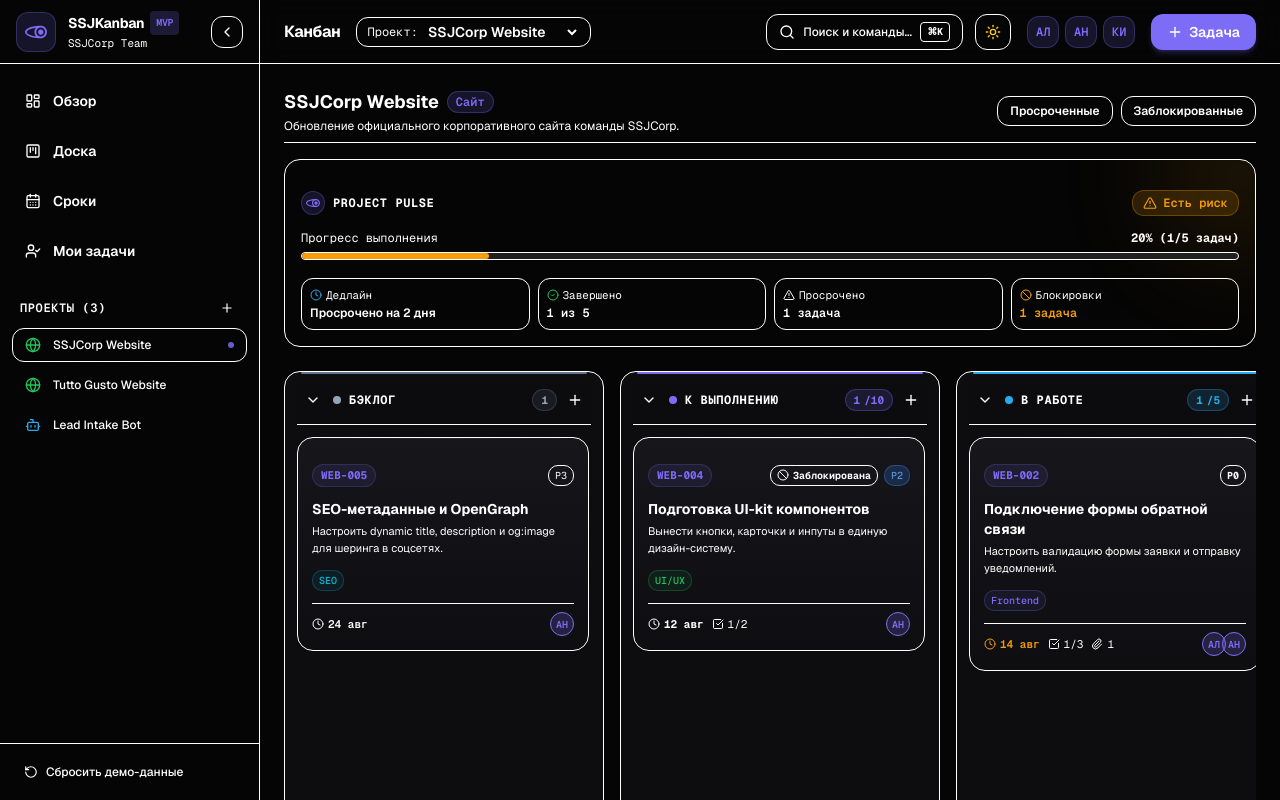
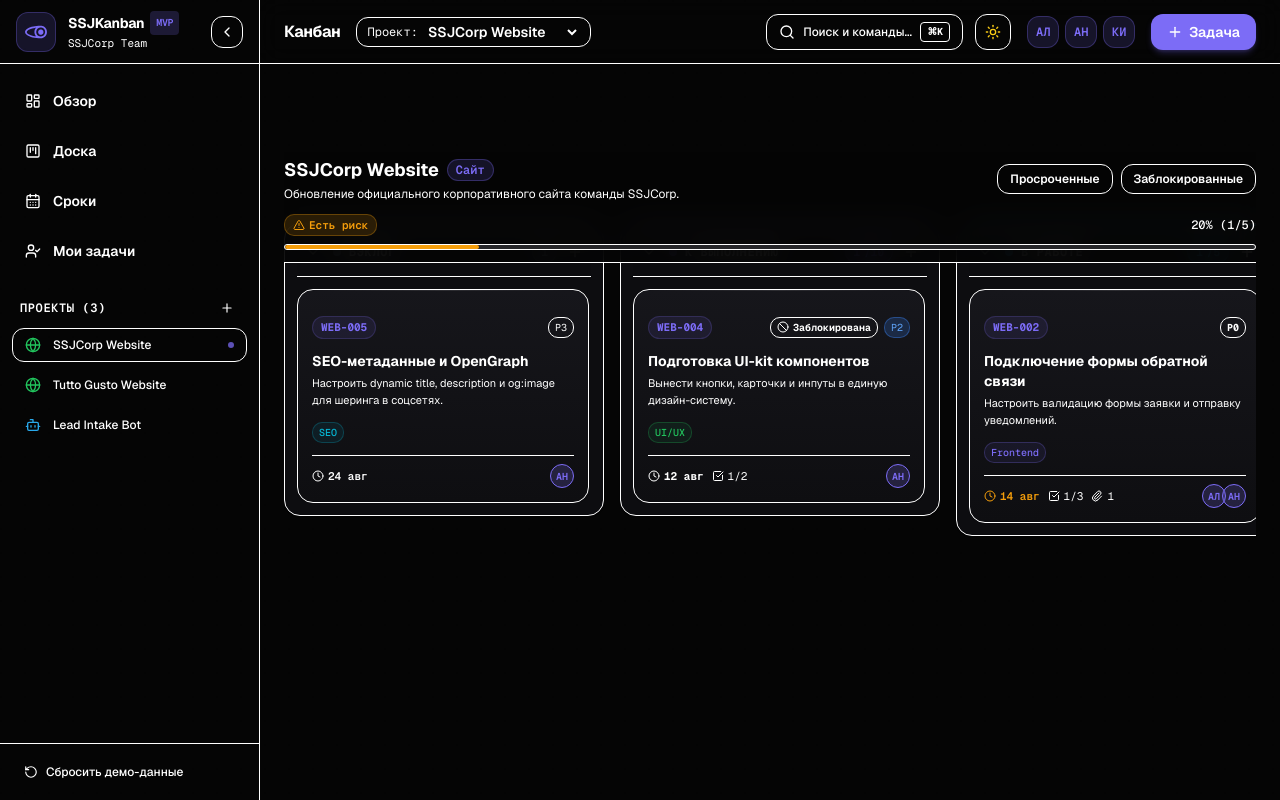
Before and after one commit to purrfect0/kanban-front, a Next.js app: page /board in a window 1280 px wide. Shown: the top 800 px of the page. Built offline with nearby package versions, Linux system fonts and the light colour scheme.

Commit message:
fix sticky subheader and column heights

```diff
--- a/src/app/board/page.tsx
+++ b/src/app/board/page.tsx
@@ -7,7 +7,7 @@ import { KanbanBoard } from "@/components/kanban/KanbanBoard";
 import { useKanban } from "@/store/KanbanContext";
 import { ProjectPulse } from "@/components/ui/ProjectPulse";
 import { BlurFade } from "@/components/ui/BlurFade";
-import { SlidersHorizontal, X, Filter } from "lucide-react";
+import { X } from "lucide-react";
 
 export default function BoardPage() {
   return (
@@ -52,9 +52,9 @@ function BoardContent() {
 
   return (
     <div className="space-y-4">
-      {/* Active Project Subheader & Project Pulse Telemetry Bar */}
-      <BlurFade delay={0.05} className="space-y-4">
-        <div className="flex flex-col md:flex-row md:items-center justify-between gap-3 pb-2 border-b border-border/40">
+      {/* Sticky Active Project Subheader & Project Pulse Telemetry Bar */}
+      <BlurFade delay={0.05} className="sticky top-16 z-20 bg-slate-50/90 dark:bg-[#050505]/90 backdrop-blur-md pb-3 pt-1 border-b border-border/40 space-y-3">
+        <div className="flex flex-col md:flex-row md:items-center justify-between gap-3">
           <div>
             <h2 className="text-lg font-bold text-foreground flex items-center gap-2">
               <span>{activeProject ? activeProject.name : "Все проекты"}</span>
@@ -111,9 +111,9 @@ function BoardContent() {
           </div>
         </div>
 
-        {/* Render Project Pulse Telemetry Panel if active project exists */}
+        {/* Render Project Pulse Telemetry Panel in Compact mode when pinned */}
         {activeProject && (
-          <ProjectPulse project={activeProject} tasks={tasks} />
+          <ProjectPulse project={activeProject} tasks={tasks} compact />
         )}
       </BlurFade>
 
--- a/src/components/kanban/KanbanColumn.tsx
+++ b/src/components/kanban/KanbanColumn.tsx
@@ -3,7 +3,7 @@
 import React, { useState } from "react";
 import { useDroppable } from "@dnd-kit/core";
 import { SortableContext, verticalListSortingStrategy } from "@dnd-kit/sortable";
-import { Plus, ChevronDown, ChevronRight, AlertCircle, Sparkles } from "lucide-react";
+import { Plus, ChevronDown, ChevronRight, AlertCircle } from "lucide-react";
 import { Column, Task, Member } from "@/types/kanban";
 import { TaskCard } from "./TaskCard";
 import { BlurFade } from "@/components/ui/BlurFade";
@@ -53,7 +53,7 @@ const COLUMN_STATUS_THEMES: Record<
 };
 
 export const KanbanColumn: React.FC<KanbanColumnProps> = ({ column, tasks, members }) => {
-  const { setIsCreateTaskOpen, showToast } = useKanban();
+  const { setIsCreateTaskOpen } = useKanban();
   const [isCollapsed, setIsCollapsed] = useState(false);
 
   const { setNodeRef, isOver } = useDroppable({
@@ -69,7 +69,7 @@ export const KanbanColumn: React.FC<KanbanColumnProps> = ({ column, tasks, membe
     <div
       ref={setNodeRef}
       className={cn(
-        "relative flex flex-col shrink-0 rounded-2xl border border-border/60 bg-slate-100/80 dark:bg-[#0D0D10] p-3 transition-all duration-200 min-h-[calc(100vh-160px)] shadow-sm",
+        "relative flex flex-col shrink-0 rounded-2xl border border-border/60 bg-slate-100/80 dark:bg-[#0D0D10] p-3 transition-all duration-200 h-fit max-h-[calc(100vh-220px)] shadow-sm",
         isCollapsed ? "w-16" : "w-[300px] sm:w-[320px]",
         isOver && columnTheme.drop
       )}
@@ -154,7 +154,7 @@ export const KanbanColumn: React.FC<KanbanColumnProps> = ({ column, tasks, membe
           items={tasks.map((t) => t.id)}
           strategy={verticalListSortingStrategy}
         >
-          <div className="flex-1 space-y-3 overflow-y-auto pt-3 pr-0.5 min-h-[200px]">
+          <div className="flex-1 space-y-3 overflow-y-auto pt-3 pr-0.5 max-h-[calc(100vh-280px)]">
             {tasks.map((task, idx) => (
               <BlurFade key={task.id} delay={0.05 + idx * 0.03}>
                 <TaskCard task={task} members={members} />
@@ -162,7 +162,7 @@ export const KanbanColumn: React.FC<KanbanColumnProps> = ({ column, tasks, membe
             ))}
 
             {tasks.length === 0 && (
-              <div className="flex flex-col items-center justify-center py-12 rounded-2xl border border-dashed border-border/40 text-center text-xs text-muted-foreground space-y-2">
+              <div className="flex flex-col items-center justify-center py-8 rounded-2xl border border-dashed border-border/40 text-center text-xs text-muted-foreground space-y-2">
                 <p>Колонка пуста</p>
                 <button
                   onClick={() => setIsCreateTaskOpen(true)}
```
